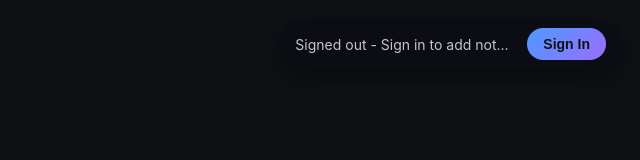
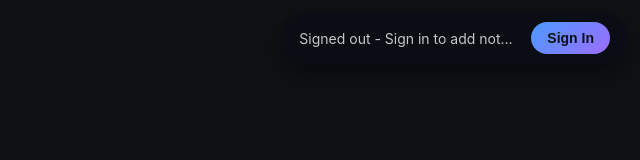
Before and after one commit to glaseagle/FirestoreTest, a plain HTML site: page index.html in a window 1280 px wide. Shown: the top 160 px of the page, without its empty margins (640-1280 px from the left). Drawn offline with Linux system fonts and the light colour scheme; no server answers.

Commit message:
Pin auth bar above content

```diff
--- a/index.html
+++ b/index.html
@@ -4,7 +4,7 @@
 <head>
     <meta charset="UTF-8">
     <meta name="viewport" content="width=device-width, initial-scale=1.0">
-    <title>QuickVibe - Spatial Chat (Firestore)</title>
+    <title>Spatial Chat (FirestoreTest)</title>
     <link rel="stylesheet" href="styles.css">
     <meta name="robots" content="noindex" />
     <meta name="description" content="Minimal spatial chat using Firebase Firestore (modular).">
--- a/styles.css
+++ b/styles.css
@@ -10,18 +10,20 @@ body {
 
 #auth-bar {
     position: fixed;
-    top: 18px;
-    right: 18px;
+    top: 12px;
+    right: 12px;
+    left: auto;
     display: flex;
     align-items: center;
     gap: 12px;
-    padding: 10px 16px;
+    padding: 10px 18px;
     border-radius: 999px;
-    background: rgba(12, 14, 20, 0.85);
-    box-shadow: 0 10px 24px rgba(0, 0, 0, 0.4);
+    background: rgba(12, 14, 20, 0.9);
+    box-shadow: 0 10px 24px rgba(0, 0, 0, 0.45);
     backdrop-filter: blur(12px);
     -webkit-backdrop-filter: blur(12px);
-    z-index: 20;
+    z-index: 999;
+    pointer-events: auto;
 }
 
 #auth-user {
```
